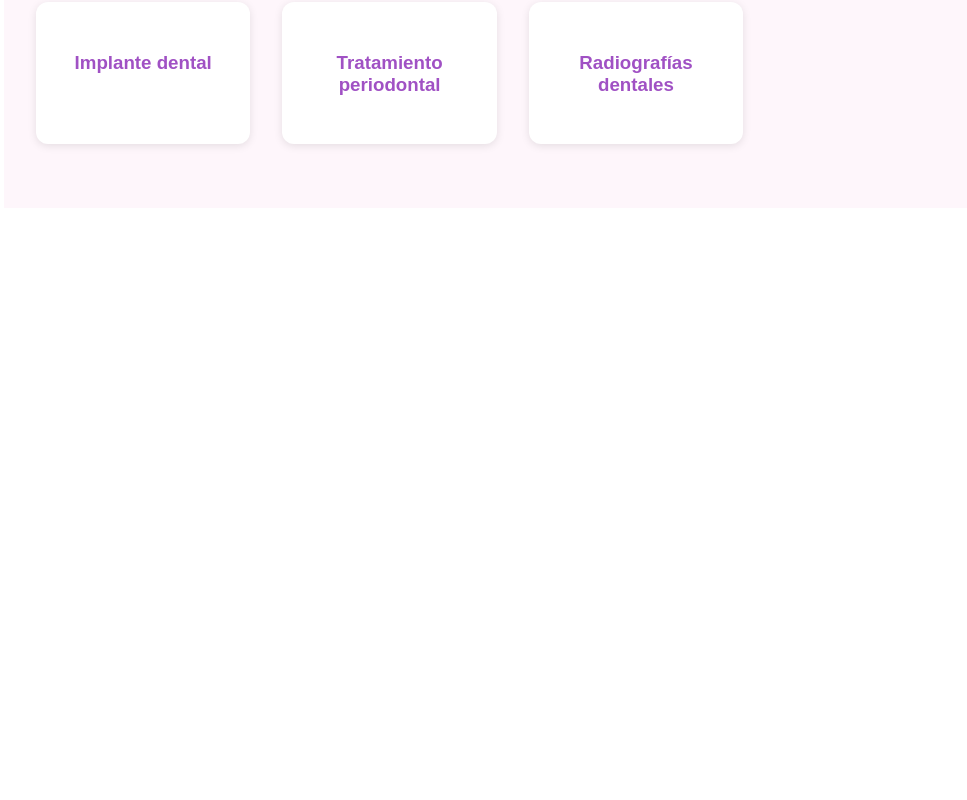
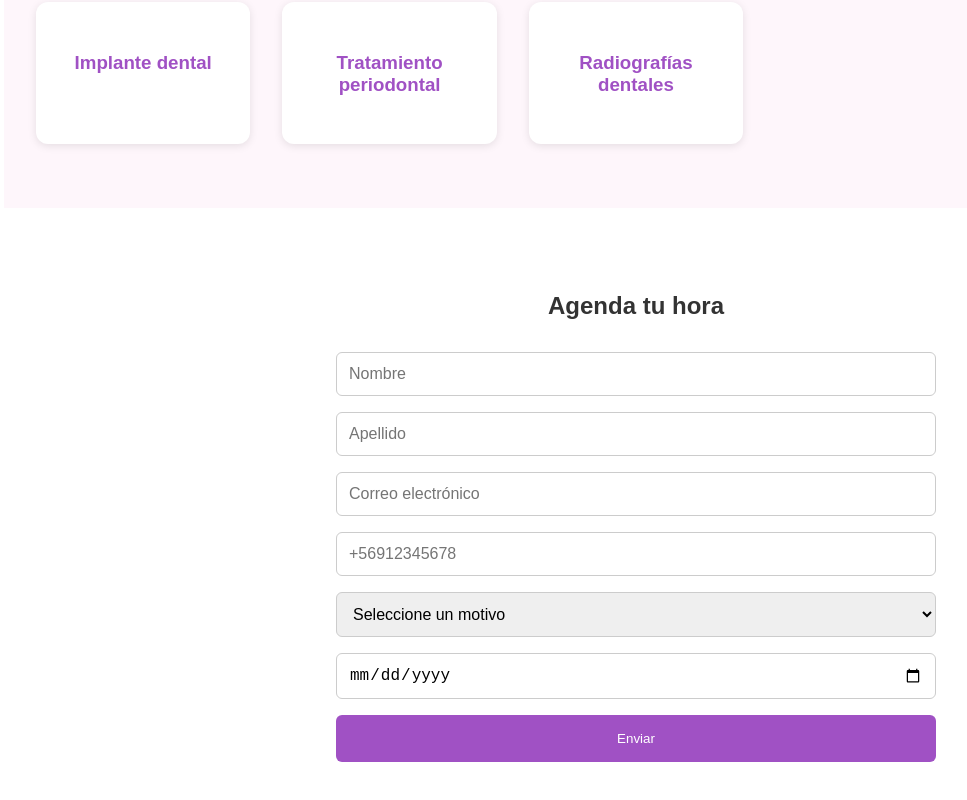
Before and after one commit to JavierOZ/dentofacial_new, a React (Create React App) app: page / in a window 1280 px wide. Shown: the part 1195-1995 px from the top of the page, without its empty margins (4-971 px from the left). Before the commit the page ends 1411 px from the top, so only its background shows below. Built offline with nearby package versions, Linux system fonts and the light colour scheme.

Commit message:
corrige imagen de fondo 2

```diff
--- a/src/Home.js
+++ b/src/Home.js
@@ -50,6 +50,27 @@ function Home() {
           ))}
         </div>
       </section>
+
+      {/* Formulario de contacto */}
+      <section id="formulario" style={{ padding: '4rem 2rem', backgroundColor: '#ffffff', textAlign: 'center' }}>
+        <h2 style={{ marginBottom: '2rem', color: '#333' }}>Agenda tu hora</h2>
+        <form action="https://sheetdb.io/api/v1/wy7rmfutsrihe" method="post" style={{ maxWidth: '600px', margin: '0 auto', display: 'flex', flexDirection: 'column', gap: '1rem' }}>
+          <input type="text" name="data[nombre]" placeholder="Nombre" required style={inputStyle} />
+          <input type="text" name="data[apellido]" placeholder="Apellido" required style={inputStyle} />
+          <input type="email" name="data[email]" placeholder="Correo electrónico" required style={inputStyle} />
+          <input type="tel" name="data[telefono]" placeholder="+56912345678" required style={inputStyle} />
+          <select name="data[motivo]" required style={inputStyle}>
+            <option value="">Seleccione un motivo</option>
+            {servicios.map((servicio, idx) => (
+              <option key={idx} value={servicio}>{servicio}</option>
+            ))}
+          </select>
+          <input type="date" name="data[fechaDeseada]" required style={inputStyle} />
+          <button type="submit" style={{ padding: '1rem', backgroundColor: '#a051c4', border: 'none', color: 'white', borderRadius: '6px', cursor: 'pointer' }}>
+            Enviar
+          </button>
+        </form>
+      </section>
     </div>
   );
 }
@@ -65,4 +86,11 @@ const servicios = [
   'Radiografías dentales',
 ];
 
+const inputStyle = {
+  padding: '0.75rem',
+  borderRadius: '6px',
+  border: '1px solid #ccc',
+  fontSize: '1rem'
+};
+
 export default Home;
```
